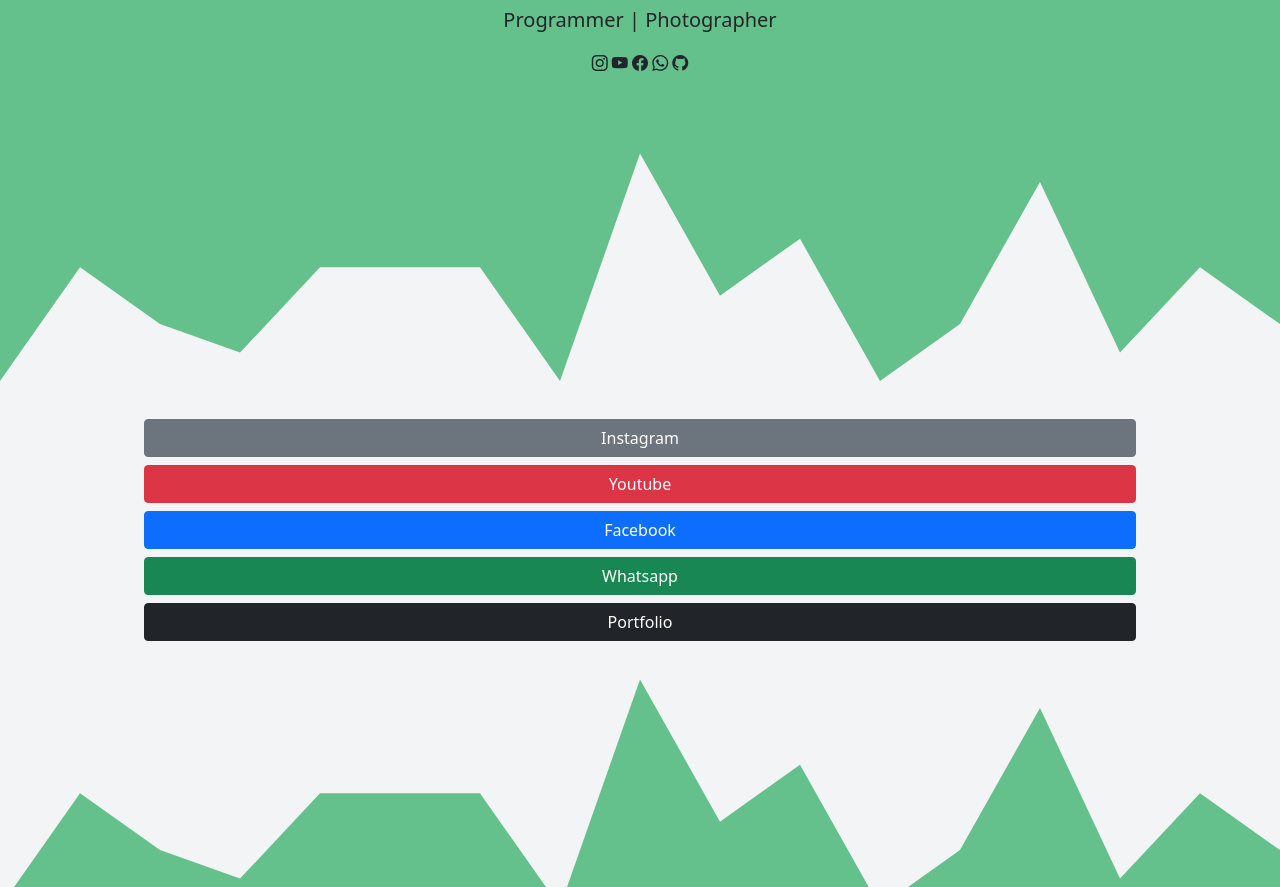
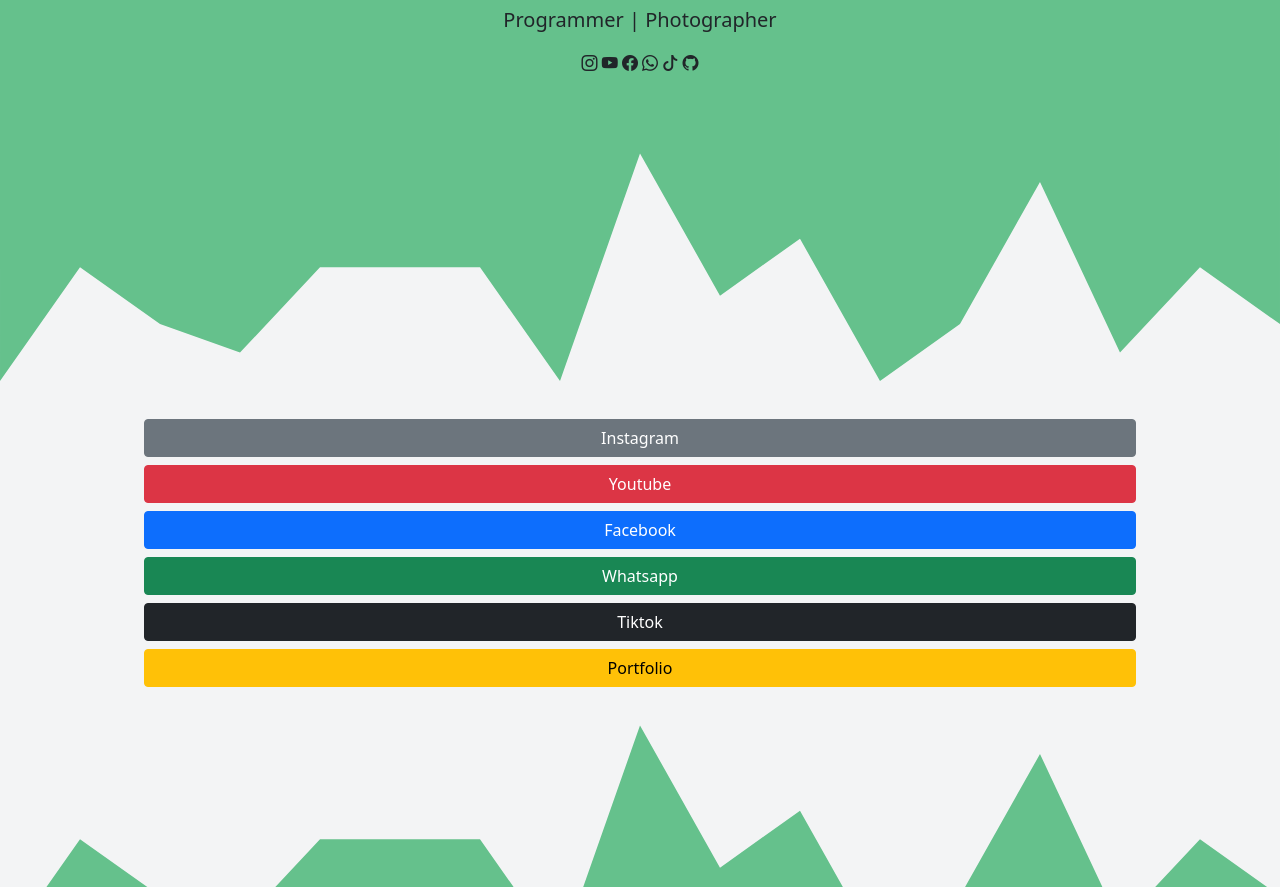
Before and after one commit to Fiqsss/linkpage, a plain HTML site: page index.html in a window 1280 px wide. Shown: the part 273-1160 px from the top of the page. Drawn offline with nearby package versions, Linux system fonts and the light colour scheme.

Commit message:
tambahan tombol

```diff
--- a/index.html
+++ b/index.html
@@ -29,6 +29,7 @@
       <i class="bi bi-youtube"></i>
       <i class="bi bi-facebook"></i>
       <i class="bi bi-whatsapp"></i>
+      <i class="bi bi-tiktok"> </i>
       <i class="bi bi-github"></i>
     </div>
     <svg xmlns="http://www.w3.org/2000/svg" viewBox="0 0 1440 320"><path fill="#65c18c" fill-opacity="1" d="M0,288L90,160L180,224L270,256L360,160L450,160L540,160L630,288L720,32L810,192L900,128L990,288L1080,224L1170,64L1260,256L1350,160L1440,224L1440,0L1350,0L1260,0L1170,0L1080,0L990,0L900,0L810,0L720,0L630,0L540,0L450,0L360,0L270,0L180,0L90,0L0,0Z"></path></svg>
@@ -44,7 +45,8 @@
       <a href="https://www.youtube.com/channel/UCxDVXoNzjiEfFDF9yWqwC3Q"<button type="button" class="btn btn-danger">Youtube</button></a>
       <a href="https://web.facebook.com/fiqsss/"<button type="button" class="btn btn-primary">Facebook</button></a>
       <a href="https://wa.link/44d9sp"<button type="button" class="btn btn-success">Whatsapp</button></a>
-      <a href="https://fiqsss.github.io/arofiqwap/"<button type="button" class="btn btn-dark">Portfolio</button></a>
+      <a href="https://www.tiktok.com/@arofiqsss"<button type="button" class="btn btn-dark">Tiktok</button></a>
+      <a   href="https://fiqsss.github.io/arofiqwap/"<button type="button" class="btn btn-warning">Portfolio</button></a>
     </div>
 
   </div>
--- a/style.css
+++ b/style.css
@@ -25,3 +25,7 @@
 .row {
   margin: 10px 50px;
 }
+
+a .tiktok {
+  background-color: #f0a500;
+}
```
